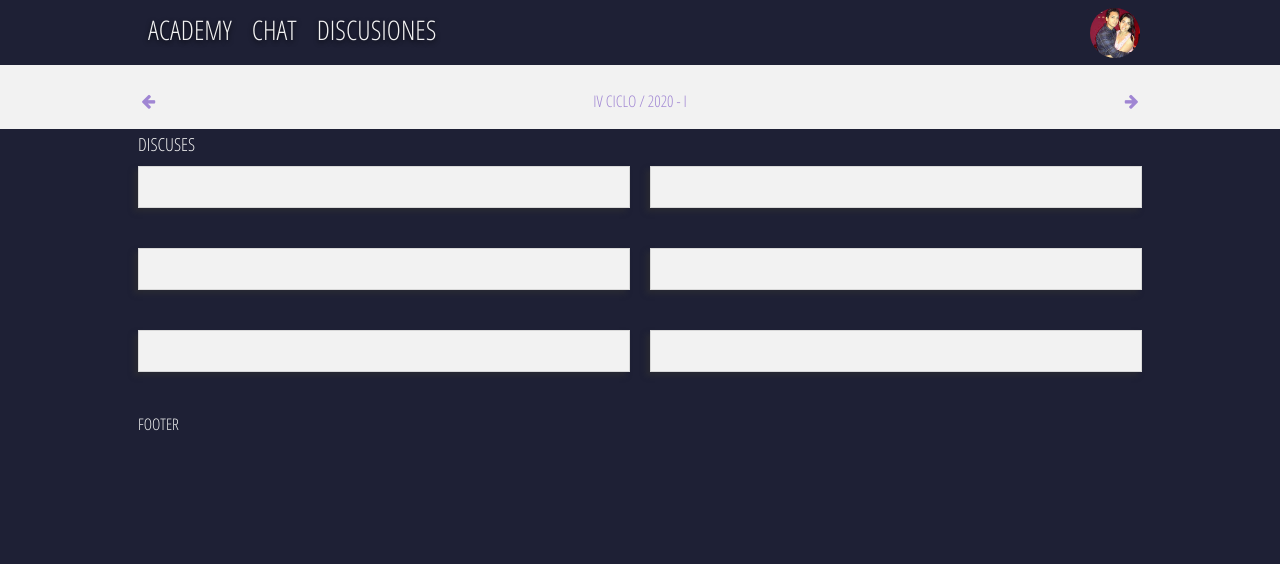
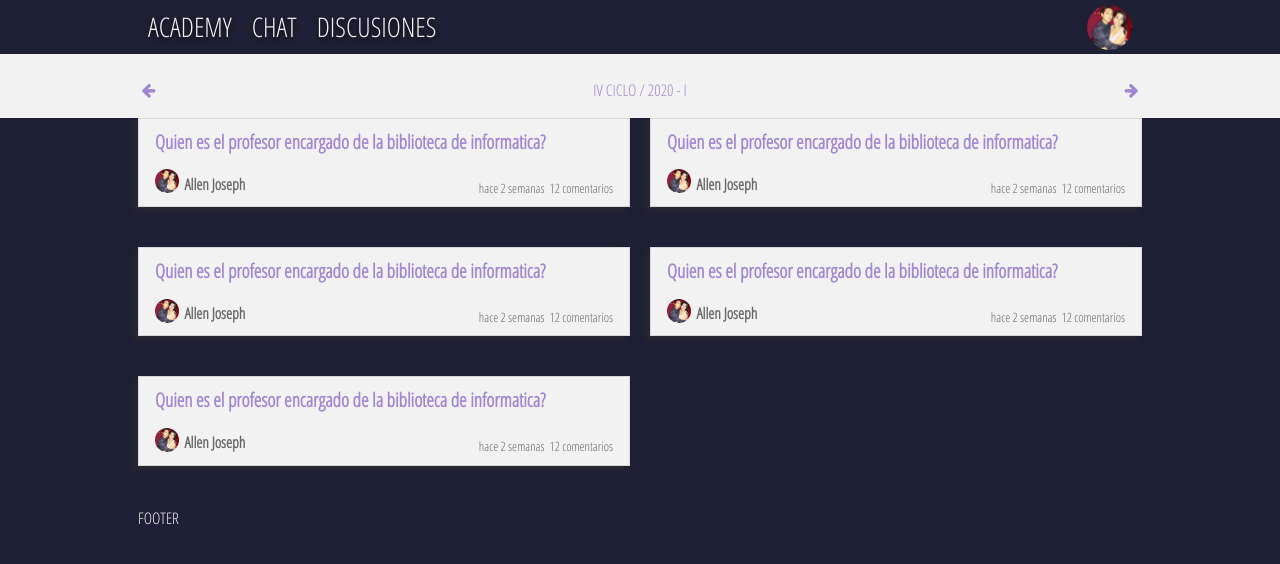
Before and after one commit to allenjoseph/academy, a Django app: template templates/home/index.html in a window 1280 px wide. Shown: the top 564 px of the page. Run offline with Django 3.2, Linux system fonts and the light colour scheme; the template is opened without the code that fills it, so the values that code supplies are empty; some libraries are stand-ins or nearby versions.

Commit message:
upadted app

```diff
--- a/static/css/academy.css
+++ b/static/css/academy.css
@@ -195,7 +195,17 @@ h1,h2,h3,h4,h5,h6{
     text-shadow: 0 2px 5px rgba(0,0,0,.6);
 }
 .menu-links h3{
-    float: left;
+    -o-transition: 0.2s background-color;
+    -ms-transition: 0.2s background-color;
+    -moz-transition: 0.2s background-color;
+    -webkit-transition: 0.2s background-color;
+    transition: 0.2s background-color;
+}
+.menu-links h3:hover{
+    background: #121425
+}
+.menu-links h3{
+    margin: 0;
 }
 .menu-links a{
     color: inherit;
@@ -205,10 +215,15 @@ h1,h2,h3,h4,h5,h6{
     text-decoration: none;
     text-shadow: 0 2px 5px rgba(0,0,0,.8);
 }
+.menu-links figure{
+    margin: 5px 0 0;
+}
 .menu-links img{
-    border-radius: 50%;
-    height: 50px;
-    margin: 15%;
+    height: 45px;
+    margin: auto;
+}
+.cicle{
+    border-radius: 50%!important;
 }
 .row-links{
     text-align: center;
@@ -239,3 +254,31 @@ h1,h2,h3,h4,h5,h6{
                 0 2.5px 2.5px rgba(0,0,0,.2),
                 0 5px 5px rgba(0,0,0,.15);
 }
+.discussion {
+    padding: 0.5em 1em;
+}
+.discussion a {
+    font-size: 1.2em;
+    font-weight: bold;
+}
+.discussion figure{
+    margin:0;
+    margin-top: 5px;
+}
+.discussion figure span{
+    font-weight: bold;
+    font-size: 1.2em;
+}
+.discussion figure img{
+    height: 24px;
+    margin-right: 3px;
+    margin-top: -10px;
+}
+.discussion span{
+    color: #666;
+    font-size: 0.8em;
+    margin-top: 10px;
+}
+.discussion span.pull-right{
+    margin: 20px 0 0 5px;
+}
--- a/templates/header.html
+++ b/templates/header.html
@@ -1,15 +1,17 @@
 {% load staticfiles %}
 <div class="small-8 columns">
     <div class="menu-links">
-       <h3><a href="">ACADEMY</a></h3>
-       <h3><a href="">CHAT</a></h3>
-       <h3><a href="">DISCUSIONES</a></h3>
+       <h3 class="pull-left"><a href="">ACADEMY</a></h3>
+       <h3 class="pull-left"><a href="">CHAT</a></h3>
+       <h3 class="pull-left"><a href="">DISCUSIONES</a></h3>
     </div>
 </div>
 <div class="small-4 columns">
     <div class="menu-links pull-right">
         <a href="">
-            <img src="{% static "img/profile.jpg"%}" class="cicle" />
+            <figure>
+                <img src="{% static "img/profile.jpg"%}" class="cicle" />
+            </figure>
         </a>
     </div>
 </div>
--- a/templates/home/index.html
+++ b/templates/home/index.html
@@ -1,6 +1,6 @@
 {% extends 'base.html' %}
 {% load i18n %}
-
+{% load staticfiles %}
 {% block content-light %}
 <div class="large-12 columns margin-vertical-1em">
     <div class="row">
@@ -69,29 +69,108 @@
 <div class="large-12 columns">
     <div class="row">
         <div class="large-12 columns">
-            <h5>DISCUSES</h5>
-        </div>
-    </div>
-    <div class="row">
-        <div class="large-12 columns">
             <ul class="small-block-grid-1 medium-block-grid-2 large-block-grid-2">
                 <li>
-                    <div class="panel shadow radius"></div>
+                    <div class="panel shadow radius discussion">
+                        <div class="row">
+                            <div class="small-12 columns">
+                                <a>Quien es el profesor encargado de la biblioteca de informatica?</a>
+                            </div>
+                        </div>
+                        <div class="row">
+                            <div class="small-12 columns">
+                                <span class="pull-left">
+                                    <figure>
+                                        <img src="{% static "img/profile.jpg"%}" class="cicle" />
+                                        <span>Allen Joseph</span>
+                                    </figure>
+                                </span>
+                                <span  class="pull-right">12 comentarios</span>
+                                <span class="pull-right">hace 2 semanas</span>
+                            </div>
+                        </div>
+                    </div>
                 </li>
                 <li>
-                    <div class="panel shadow radius"></div>
-                </li>
-                <li>
-                    <div class="panel shadow radius"></div>
-                </li>
-                <li>
-                    <div class="panel shadow radius"></div>
-                </li>
-                <li>
-                    <div class="panel shadow radius"></div>
-                </li>
-                <li>
-                    <div class="panel shadow radius"></div>
+                    <div class="panel shadow radius discussion">
+                        <div class="row">
+                            <div class="small-12 columns">
+                                <a>Quien es el profesor encargado de la biblioteca de informatica?</a>
+                            </div>
+                        </div>
+                        <div class="row">
+                            <div class="small-12 columns">
+                                <span class="pull-left">
+                                    <figure>
+                                        <img src="{% static "img/profile.jpg"%}" class="cicle" />
+                                        <span>Allen Joseph</span>
+                                    </figure>
+                                </span>
+                                <span  class="pull-right">12 comentarios</span>
+                                <span class="pull-right">hace 2 semanas</span>
+                            </div>
+                        </div>
+                    </div>
+                </li><li>
+                    <div class="panel shadow radius discussion">
+                        <div class="row">
+                            <div class="small-12 columns">
+                                <a>Quien es el profesor encargado de la biblioteca de informatica?</a>
+                            </div>
+                        </div>
+                        <div class="row">
+                            <div class="small-12 columns">
+                                <span class="pull-left">
+                                    <figure>
+                                        <img src="{% static "img/profile.jpg"%}" class="cicle" />
+                                        <span>Allen Joseph</span>
+                                    </figure>
+                                </span>
+                                <span  class="pull-right">12 comentarios</span>
+                                <span class="pull-right">hace 2 semanas</span>
+                            </div>
+                        </div>
+                    </div>
+                </li><li>
+                    <div class="panel shadow radius discussion">
+                        <div class="row">
+                            <div class="small-12 columns">
+                                <a>Quien es el profesor encargado de la biblioteca de informatica?</a>
+                            </div>
+                        </div>
+                        <div class="row">
+                            <div class="small-12 columns">
+                                <span class="pull-left">
+                                    <figure>
+                                        <img src="{% static "img/profile.jpg"%}" class="cicle" />
+                                        <span>Allen Joseph</span>
+                                    </figure>
+                                </span>
+                                <span  class="pull-right">12 comentarios</span>
+                                <span class="pull-right">hace 2 semanas</span>
+                            </div>
+                        </div>
+                    </div>
+                </li><li>
+                    <div class="panel shadow radius discussion">
+                        <div class="row">
+                            <div class="small-12 columns">
+                                <a>Quien es el profesor encargado de la biblioteca de informatica?</a>
+                            </div>
+                        </div>
+                        <div class="row">
+                            <div class="small-12 columns">
+                                <span class="pull-left">
+                                    <figure>
+                                        <img src="{% static "img/profile.jpg"%}" class="cicle" />
+                                        <span>Allen Joseph</span>
+                                    </figure>
+                                </span>
+                                <span  class="pull-right">12 comentarios</span>
+                                <span class="pull-right">hace 2 semanas</span>
+                            </div>
+                        </div>
+                    </div>
                 </li>
             </ul>
         </div>
```
